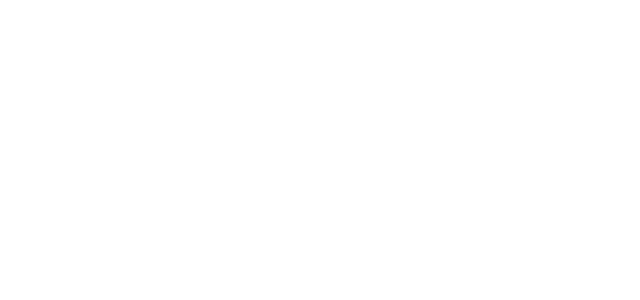
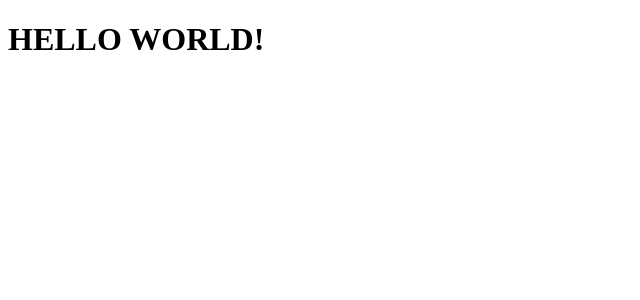
Before and after one commit to JulioFrontEnd/frontEnd-tcc, a React (Create React App) app: page / in a window 1280 px wide. Shown: the top 300 px of the page, without its empty margins (0-640 px from the left). Built offline with nearby package versions, Linux system fonts and the light colour scheme.

Commit message:
fist component

```diff
--- a/src/App.js
+++ b/src/App.js
@@ -1,9 +1,15 @@
 import React from 'react';
+import {BrowserRouter, Switch, Route} from 'react-router-dom';
+import Index from './components/firstComponent';
 
 function App() {
   return (
     <div className="App">
-
+      <BrowserRouter>
+        <Switch>
+          <Route exact path='/' component={Index} />
+        </Switch>
+      </BrowserRouter>
     </div>
   );
 }
--- /dev/null
+++ b/src/components/firstComponent/index.js
@@ -0,0 +1,11 @@
+import React from 'react';
+
+
+export default class Index extends React.Component{
+    render(){
+        return(
+
+            <h1>HELLO WORLD!</h1>
+        );
+    }
+}
```
